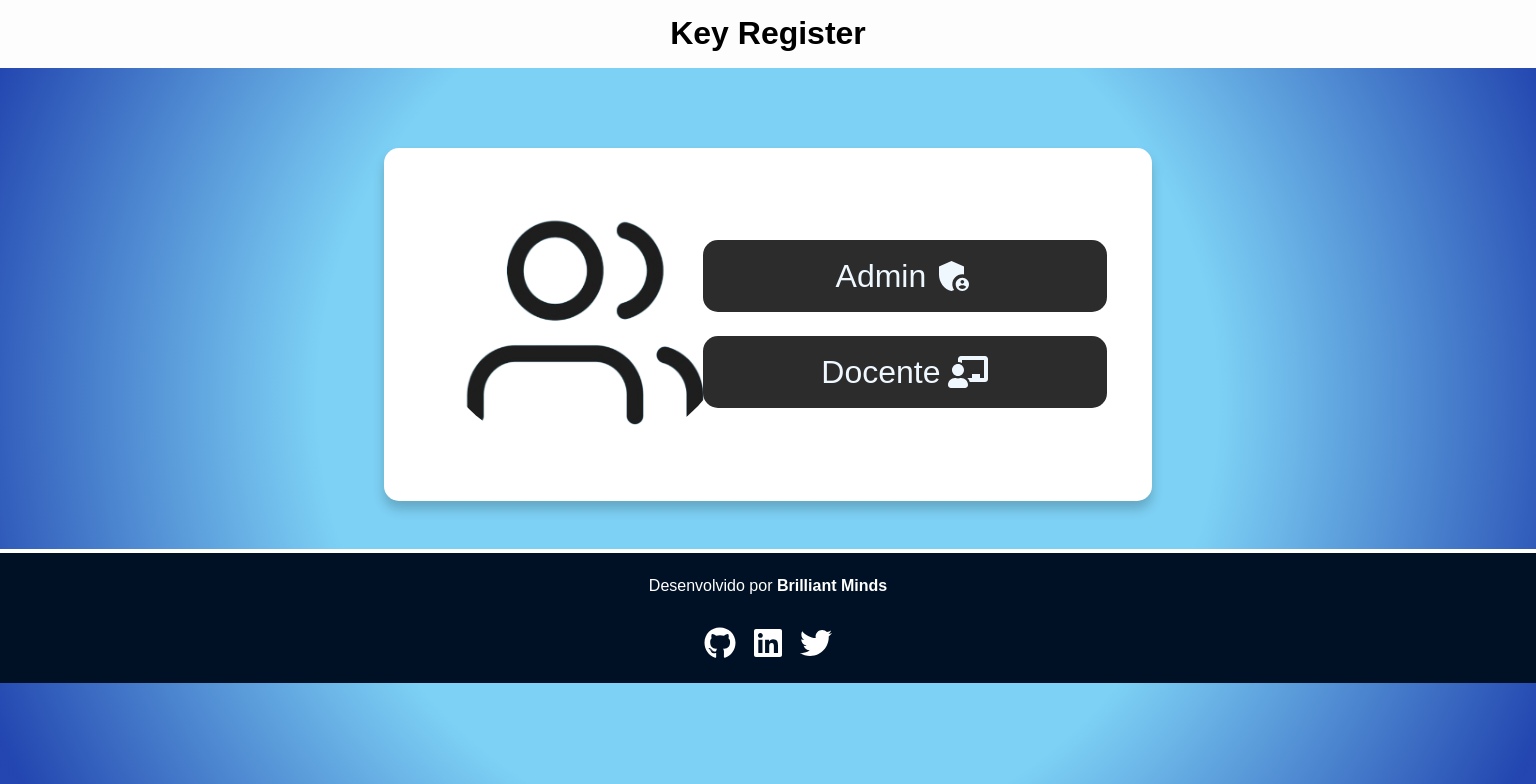
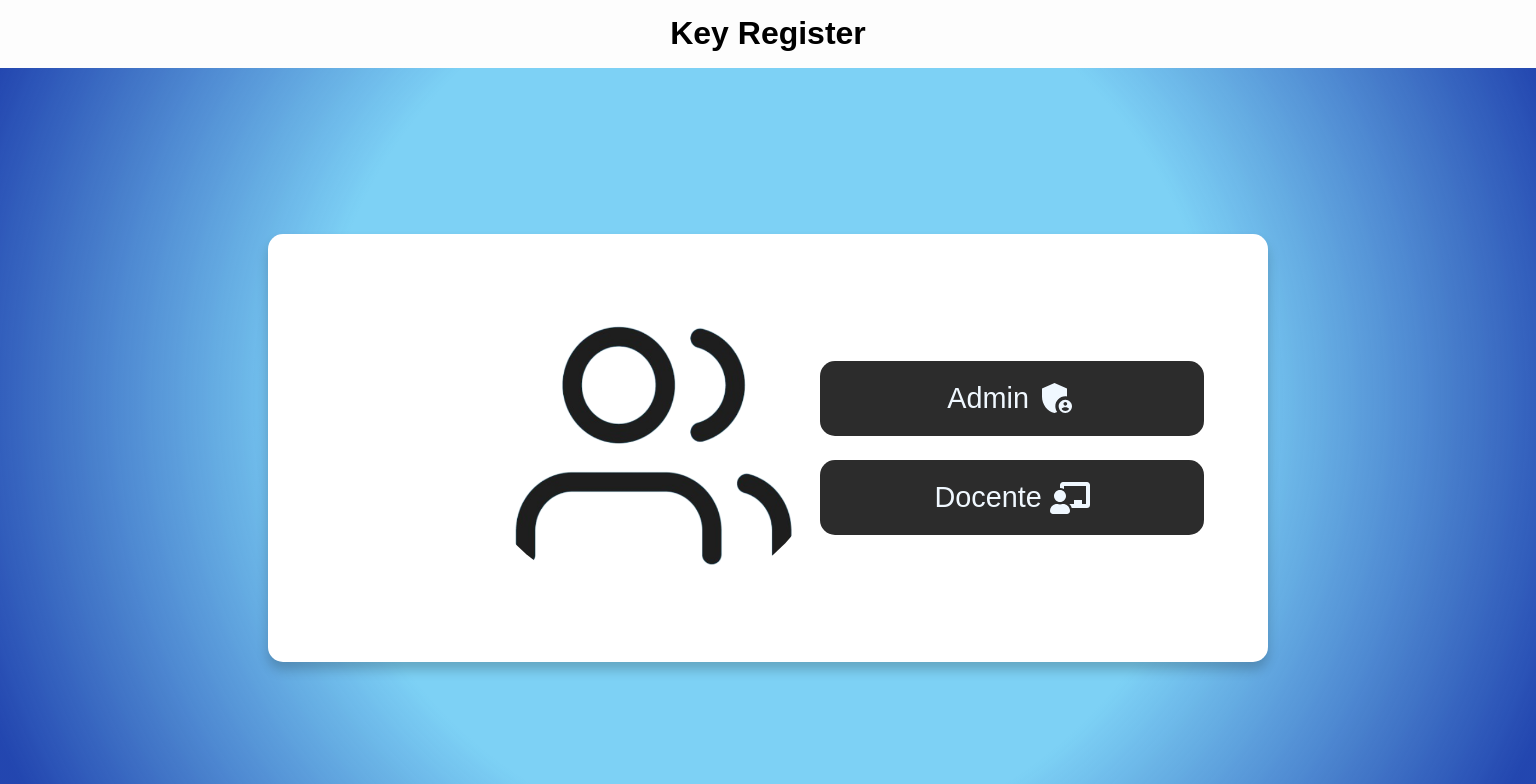
Before and after one commit to gustta11/KeyRegister2.0, a React (Vite) app: page / in a window 1536 px wide. Shown: the top 784 px of the page. Built offline with nearby package versions, Linux system fonts and the light colour scheme.

Commit message:
style: responsividade rodape e login geral

```diff
--- a/Frontend/src/Components/Login.css
+++ b/Frontend/src/Components/Login.css
@@ -104,3 +104,79 @@ body {
     padding: 0.8rem 1rem;
   }
 }
+
+/* Responsividade para telas maiores (1024px e acima) */
+@media (min-width: 1024px) {
+  .icon-buttons1 {
+    width: 70%; /* Aumenta a largura para 60% da tela em dispositivos maiores */
+    padding: 4rem; /* Aumenta o padding para dar mais espaçamento */
+    margin-top: 5.5rem;
+  }
+
+  .icon-buttons1 .photo {
+    width: 400px; /* Aumenta a largura da imagem */
+    max-width: 350px; /* Ajusta o máximo da imagem */
+    margin-right: 10rem; /* Ajusta a margem direita para dar mais espaço */
+  }
+
+  .buttons-users1 button {
+    font-size: 2.2rem; /* Aumenta o tamanho da fonte dos botões */
+    padding: 1.2rem 2rem; /* Aumenta o padding para os botões */
+  }
+}
+@media (min-width: 1014px) {
+  .icon-buttons1 {
+    width: 70%; /* Aumenta a largura para 60% da tela em dispositivos maiores */
+    padding: 4rem; /* Aumenta o padding para dar mais espaçamento */
+    margin-top: 5.5rem;
+  }
+
+  .icon-buttons1 .photo {
+    width: 300px; /* Aumenta a largura da imagem */
+    max-width: 350px; /* Ajusta o máximo da imagem */
+    margin-right: 10rem; /* Ajusta a margem direita para dar mais espaço */
+  }
+
+  .buttons-users1 button {
+    font-size: 1.3rem; /* Aumenta o tamanho da fonte dos botões */
+    padding: 1.1rem 2rem; /* Aumenta o padding para os botões */
+  }
+}
+@media (min-width: 1440px) {
+  .icon-buttons1 {
+    width: 70%; /* Aumenta a largura para 60% da tela em dispositivos maiores */
+    padding: 4rem; /* Aumenta o padding para dar mais espaçamento */
+    margin-top: 10.4rem;
+  }
+
+  .icon-buttons1 .photo {
+    width: 400px; /* Aumenta a largura da imagem */
+    max-width: 350px; /* Ajusta o máximo da imagem */
+    margin-right: 10rem; /* Ajusta a margem direita para dar mais espaço */
+  }
+
+  .buttons-users1 button {
+    font-size: 1.8rem; /* Aumenta o tamanho da fonte dos botões */
+    padding: 1.1rem 2rem; /* Aumenta o padding para os botões */
+  }
+}
+
+
+@media (min-width: 2560px) {
+  .icon-buttons1 {
+    width: 70%; /* Aumenta a largura para 60% da tela em dispositivos maiores */
+    padding: 4rem; /* Aumenta o padding para dar mais espaçamento */
+    margin-top: 10.4rem;
+  }
+
+  .icon-buttons1 .photo {
+    width: 400px; /* Aumenta a largura da imagem */
+    max-width: 350px; /* Ajusta o máximo da imagem */
+    margin-right: 10rem; /* Ajusta a margem direita para dar mais espaço */
+  }
+
+  .buttons-users1 button {
+    font-size: 1.8rem; /* Aumenta o tamanho da fonte dos botões */
+    padding: 1.1rem 2rem; /* Aumenta o padding para os botões */
+  }
+}
--- a/Frontend/src/Components/Rodapé/Rodape.css
+++ b/Frontend/src/Components/Rodapé/Rodape.css
@@ -1,18 +1,30 @@
+/* Certifique-se de que o body ocupa toda a altura da tela */
+body {
+    display: flex;
+    flex-direction: column;
+    max-height: 100vh;
+    /* Garante que o conteúdo ocupe toda a altura da tela */
+    margin: 0;
+    /* Remove qualquer margem padrão do body */
+}
+
 /* Rodapé */
 .footer {
     background-color: #001125;
     color: #fff;
     text-align: center;
     padding: 1rem;
+    margin-top: 8.8%;
     width: 100%;
-    margin-top: 3rem;
     display: flex;
     flex-direction: column;
     align-items: center;
     justify-content: center;
-    border-top: 4px solid #fff; /* Linha branca no topo do rodapé */
+    border-top: 4px solid #fff;
+
 }
 
+/* Estilos para os parágrafos */
 .footer p {
     font-size: 1rem;
     margin: 0.5rem 0;
@@ -32,7 +44,8 @@
 }
 
 .footer .icons a:hover {
-    color: #7DD1F5; /* Cor de destaque ao passar o mouse */
+    color: #7DD1F5;
+    /* Cor de destaque ao passar o mouse */
 }
 
 .footer a {
@@ -48,3 +61,179 @@
 .footer .socials {
     margin-top: 1rem;
 }
+
+@media (min-width: 2560px) {
+    .footer {
+        flex-direction: row;
+        justify-content: space-between;
+        padding: 2rem 4rem;
+        margin-top: 8.4%;
+        text-align: left;
+
+    }
+
+    .footer p {
+        font-size: 1.2rem;
+        /* Aumenta o tamanho da fonte */
+    }
+
+    .footer .icons {
+        margin-top: 0;
+        /* Remove a margem superior */
+        gap: 2rem;
+        /* Aumenta o espaço entre os ícones */
+    }
+
+    .footer .icons a {
+        font-size: 2.5rem;
+        /* Aumenta o tamanho dos ícones */
+    }
+
+    .footer .socials {
+        margin-top: 0;
+        /* Remove a margem superior */
+    }
+}
+
+@media (min-width: 1330px) {
+    .footer {
+        flex-direction: row;
+        justify-content: space-between;
+        padding: 2rem 4rem;
+        margin-top: 20rem;
+        text-align: left;
+
+    }
+
+    .footer p {
+        font-size: 1.2rem;
+        /* Aumenta o tamanho da fonte */
+    }
+
+    .footer .icons {
+        margin-top: 0;
+        /* Remove a margem superior */
+        gap: 2rem;
+        /* Aumenta o espaço entre os ícones */
+    }
+
+    .footer .icons a {
+        font-size: 2.5rem;
+        /* Aumenta o tamanho dos ícones */
+    }
+
+    .footer .socials {
+        margin-top: 0;
+        /* Remove a margem superior */
+    }
+}
+
+
+/* Estilos para telas maiores */
+@media (min-width: 1024px) {
+    .footer {
+        flex-direction: row;
+        justify-content: space-between;
+        padding: 2rem 4rem;
+
+        margin-top: 8.4%;
+        text-align: left;
+        /* Alinha o texto à esquerda */
+    }
+
+    .footer p {
+        font-size: 1.2rem;
+        /* Aumenta o tamanho da fonte */
+    }
+
+    .footer .icons {
+        margin-top: 0;
+        /* Remove a margem superior */
+        gap: 2rem;
+        /* Aumenta o espaço entre os ícones */
+    }
+
+    .footer .icons a {
+        font-size: 2.5rem;
+        /* Aumenta o tamanho dos ícones */
+    }
+
+    .footer .socials {
+        margin-top: 0;
+        /* Remove a margem superior */
+    }
+}
+
+/* Estilos para telas menores (tablets) */
+@media (max-width: 768px) {
+    .footer {
+        flex-direction: column;
+        /* Organiza os elementos em coluna */
+        padding: 1.5rem;
+        /* Ajusta o espaçamento interno */
+        margin-bottom: 0;
+        /* Remove a margem inferior */
+        text-align: center;
+        /* Centraliza todos os textos */
+    }
+
+    .footer p {
+        font-size: 0.9rem;
+        /* Reduz o tamanho da fonte */
+    }
+
+    .footer .icons {
+        gap: 0.75rem;
+        /* Reduz o espaçamento entre os ícones */
+    }
+
+    .footer .icons a {
+        font-size: 1.5rem;
+        /* Reduz o tamanho dos ícones */
+    }
+}
+
+/* Estilos para telas muito pequenas (480px) */
+@media (max-width: 480px) {
+    .footer {
+        padding: 1rem;
+        /* Reduz o espaçamento interno */
+    }
+
+    .footer p {
+        font-size: 0.8rem;
+        /* Diminui o tamanho do texto */
+    }
+
+    .footer .icons {
+        gap: 0.5rem;
+        /* Diminui o espaço entre os ícones */
+    }
+
+    .footer .icons a {
+        font-size: 1.2rem;
+        /* Diminui o tamanho dos ícones */
+    }
+}
+
+@media (max-width: 320px) {
+    .footer {
+        padding: 0.5rem;
+        /* Ajusta o espaçamento interno para telas pequenas */
+    }
+
+    .footer p {
+        font-size: 0.7rem;
+        /* Texto menor para caber na tela */
+    }
+
+    .footer .icons {
+        gap: 0.3rem;
+        /* Espaço mínimo entre os ícones */
+    }
+
+    .footer .icons a {
+        font-size: 1rem;
+        /* Ícones bem pequenos */
+    }
+}
```
Lines whose indentation alone changed are shown as unchanged.
